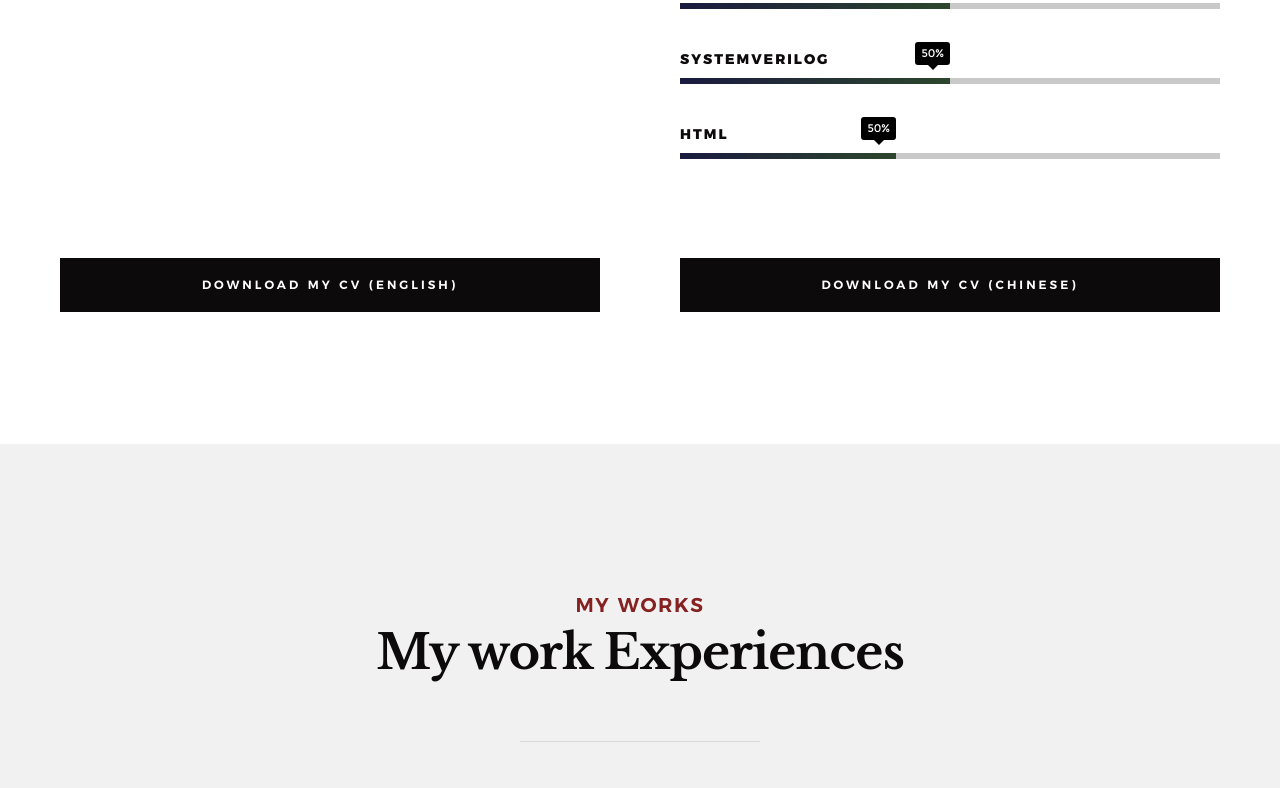
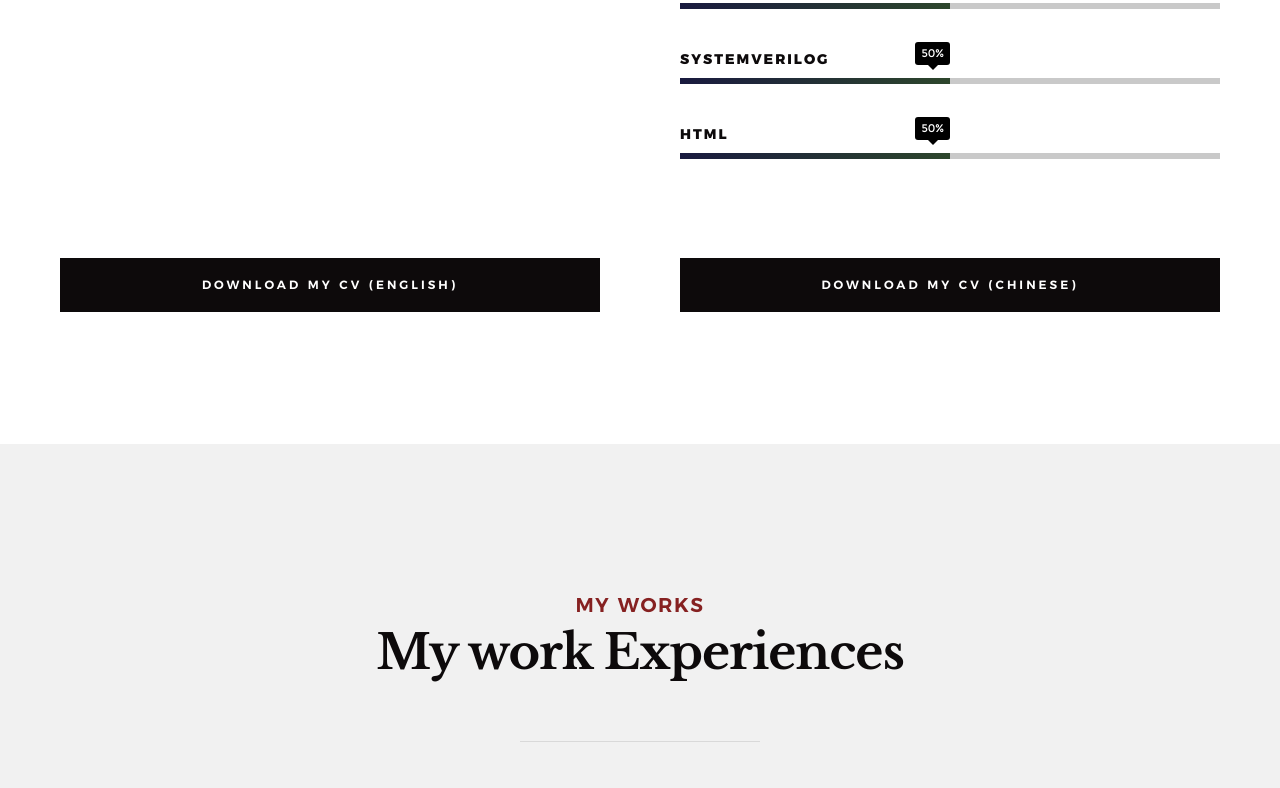
Before and after one commit to Ran-GUO/resume, a plain HTML site: page index.html in a window 1280 px wide. Shown: the part 4992-5780 px from the top of the page. Drawn offline with Linux system fonts and the light colour scheme.

Commit message:
little changes

```diff
--- a/index.html
+++ b/index.html
@@ -334,7 +334,7 @@
                     <strong>SystemVerilog</strong>
                     </li>
 					<li>
-                    <div class="progress percent40"><span>50%</span></div>
+                    <div class="progress percent50"><span>50%</span></div>
                     <strong>HTML</strong>
                     </li>
                 </ul>
```
Also changed, not shown: index_cn.html (+1 -1 lines).
